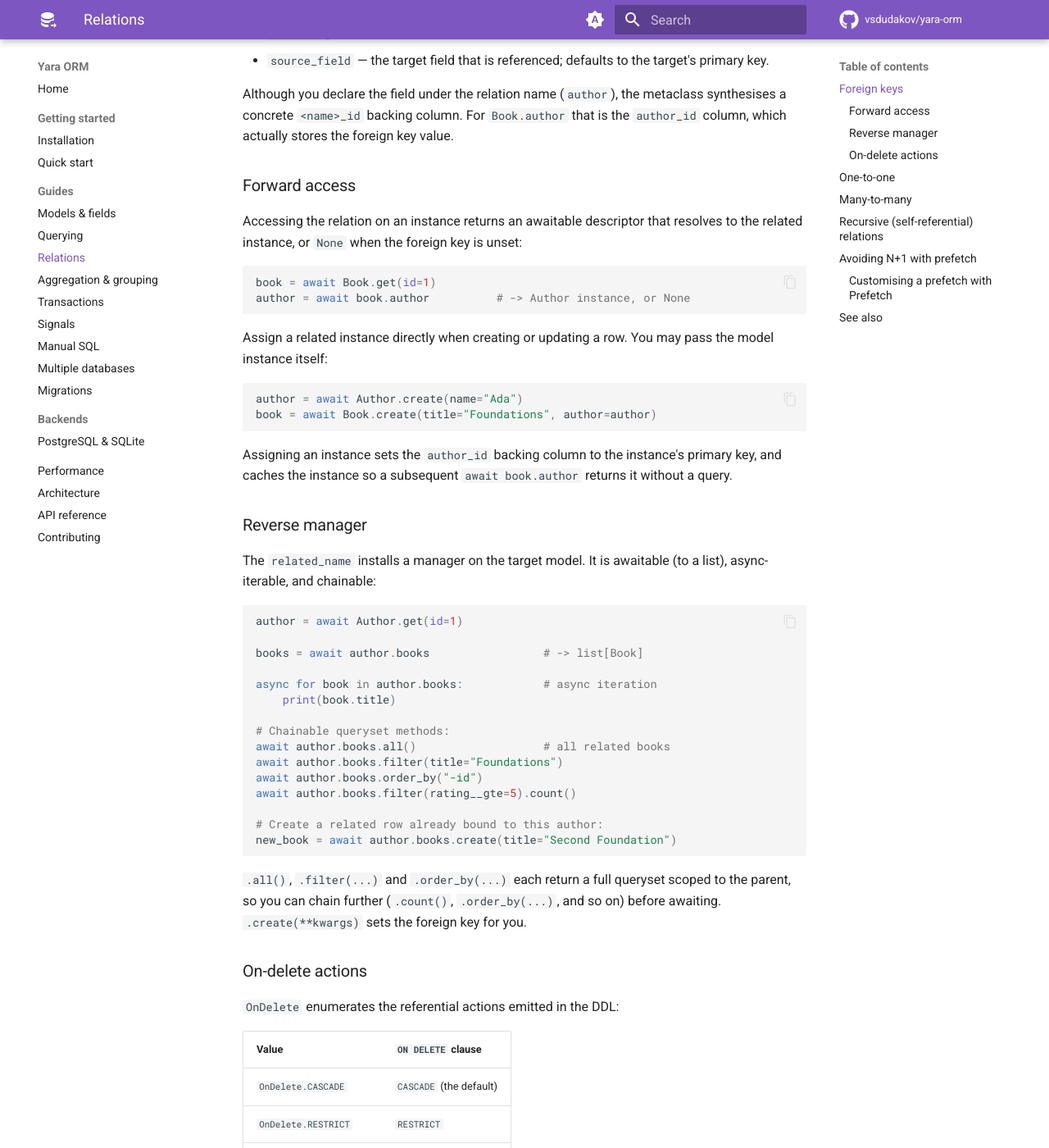
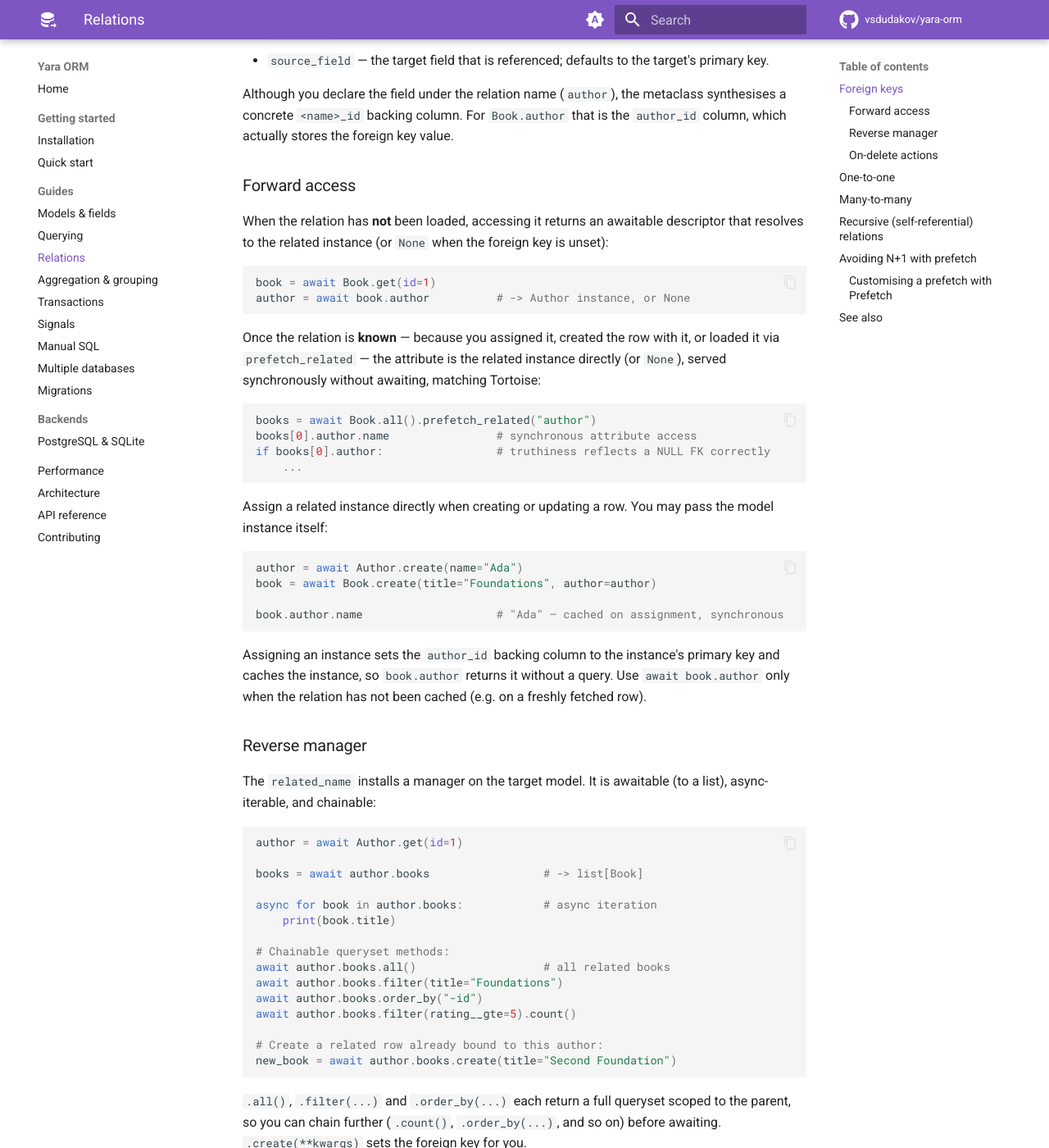
Before and after one commit to vsdudakov/yara-orm, an MkDocs documentation site: the page built from docs/guides/relations.md, in a window 1280 px wide and 1400 px high, scrolled down 1211 px. Shown: the whole window at 82% size. Built offline with MkDocs 1.6.1 and Material for MkDocs 9.7.7, drawn with Linux system fonts in a browser that asks for light colours; comment, search, counter and statistics services are not loaded; some of the changed text lies outside the part shown.

Commit message:
fix: serve prefetched forward FK / O2O synchronously
A forward foreign key or one-to-one relation that has been prefetched, assigned,
or set at creation is now returned as the related instance (or None) directly,
so `obj.rel.field` and `if obj.rel` work without awaiting — matching Tortoise.
An un-cached relation still returns the awaitable accessor for lazy loading.

Previously the descriptor ignored the prefetch cache and always returned a
ForwardRelation wrapper, so synchronous access after prefetch_related raised
AttributeError and the truthiness check was always true.

Add a regression test (cached non-null, cached null, and lazy paths); update the
existing relation tests and the relations guide to the new contract.

````diff
--- a/docs/guides/relations.md
+++ b/docs/guides/relations.md
@@ -67,12 +67,24 @@ synthesises a concrete `<name>_id` backing column. For `Book.author` that is the
 
 ### Forward access
 
-Accessing the relation on an instance returns an awaitable descriptor that
-resolves to the related instance, or `None` when the foreign key is unset:
+When the relation has **not** been loaded, accessing it returns an awaitable
+descriptor that resolves to the related instance (or `None` when the foreign key
+is unset):
 
 ```python
 book = await Book.get(id=1)
 author = await book.author          # -> Author instance, or None
+```
+
+Once the relation is **known** — because you assigned it, created the row with
+it, or loaded it via `prefetch_related` — the attribute is the related instance
+directly (or `None`), served synchronously without awaiting, matching Tortoise:
+
+```python
+books = await Book.all().prefetch_related("author")
+books[0].author.name                # synchronous attribute access
+if books[0].author:                 # truthiness reflects a NULL FK correctly
+    ...
 ```
 
 Assign a related instance directly when creating or updating a row. You may pass
@@ -81,11 +93,14 @@ the model instance itself:
 ```python
 author = await Author.create(name="Ada")
 book = await Book.create(title="Foundations", author=author)
+
+book.author.name                    # "Ada" — cached on assignment, synchronous
 ```
 
 Assigning an instance sets the `author_id` backing column to the instance's
-primary key, and caches the instance so a subsequent `await book.author` returns
-it without a query.
+primary key and caches the instance, so `book.author` returns it without a
+query. Use `await book.author` only when the relation has not been cached
+(e.g. on a freshly fetched row).
 
 ### Reverse manager
 
@@ -260,12 +275,14 @@ accepts one or more relation names:
 book = await Book.get(id=1)
 await book.fetch_related("author", "tags")
 
-author = await book.author              # cached
-tags = await book.tags                  # cached
+author = book.author                    # cached forward FK -> synchronous
+tags = await book.tags                  # cached m2m manager -> awaited
 ```
 
 Both work across forward foreign keys, one-to-one relations, reverse managers,
-and many-to-many relations.
+and many-to-many relations. After caching, a **forward FK / one-to-one** is the
+instance itself (accessed synchronously); reverse managers and many-to-many
+relations stay awaitable and serve their cached rows.
 
 !!! tip "Reach for `prefetch_related` to kill N+1"
     Whenever you loop over a list of rows and touch a relation on each one,
````
Also changed, not shown: 6 other files.
